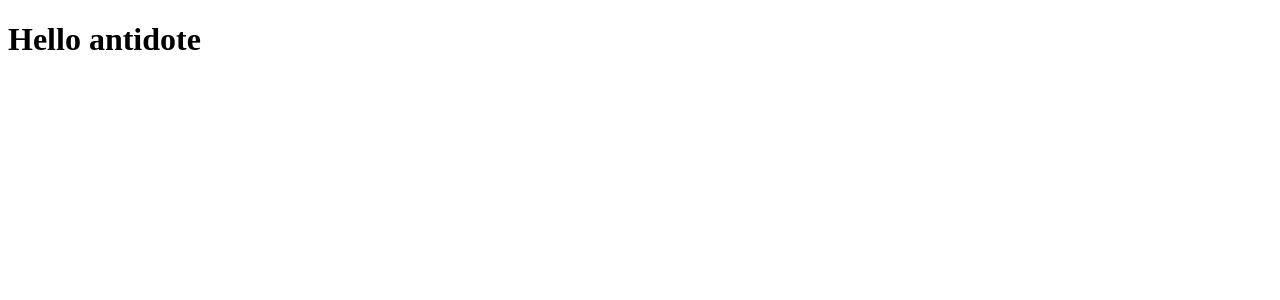
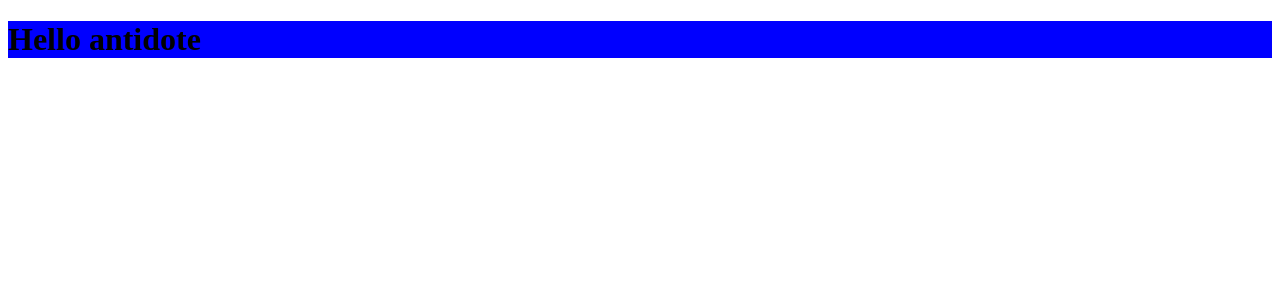
Before and after one commit to HectorAgudelo/AntidoteRestaurant, a React (Create React App) app: page / in a window 1280 px wide. Shown: the top 300 px of the page. Built offline with nearby package versions, Linux system fonts and the light colour scheme.

Commit message:
se creo 3 archivos alusivos a los componentes que se van a usar

```diff
--- a/src/App.js
+++ b/src/App.js
@@ -1,8 +1,10 @@
+import {Div} from './components/Div'
+
 function App() {
   return (
-    <div className="App">
+    <Div className="App">
     <h1>Hello antidote</h1>
-    </div>
+    </Div>
   );
 }
 
--- /dev/null
+++ b/src/components/Div.js
@@ -0,0 +1,5 @@
+import styled from '@emotion/styled'
+
+export const Div = styled.div`
+    background: blue;
+`
```
Also changed, not shown: src/components/Container.js (added), src/components/NavBar.js (added).
